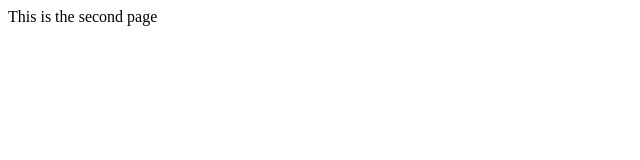
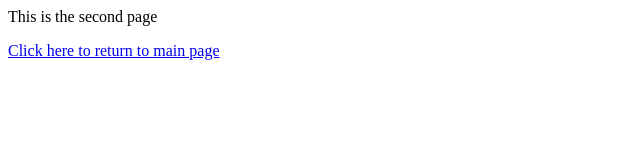
Before and after one commit to nm396/CFG, a plain HTML site: page second.html in a window 1280 px wide. Shown: the whole page, without its empty margins (0-640 px from the left). Drawn offline with Linux system fonts and the light colour scheme.

Commit message:
added a hyperlink

```diff
--- a/second.html
+++ b/second.html
@@ -1,5 +1,6 @@
 <html>
   <body>
     <p> This is the second page</p>
+    <a href="index.html">Click here to return to main page</a>
   </body>
 </html>
```
